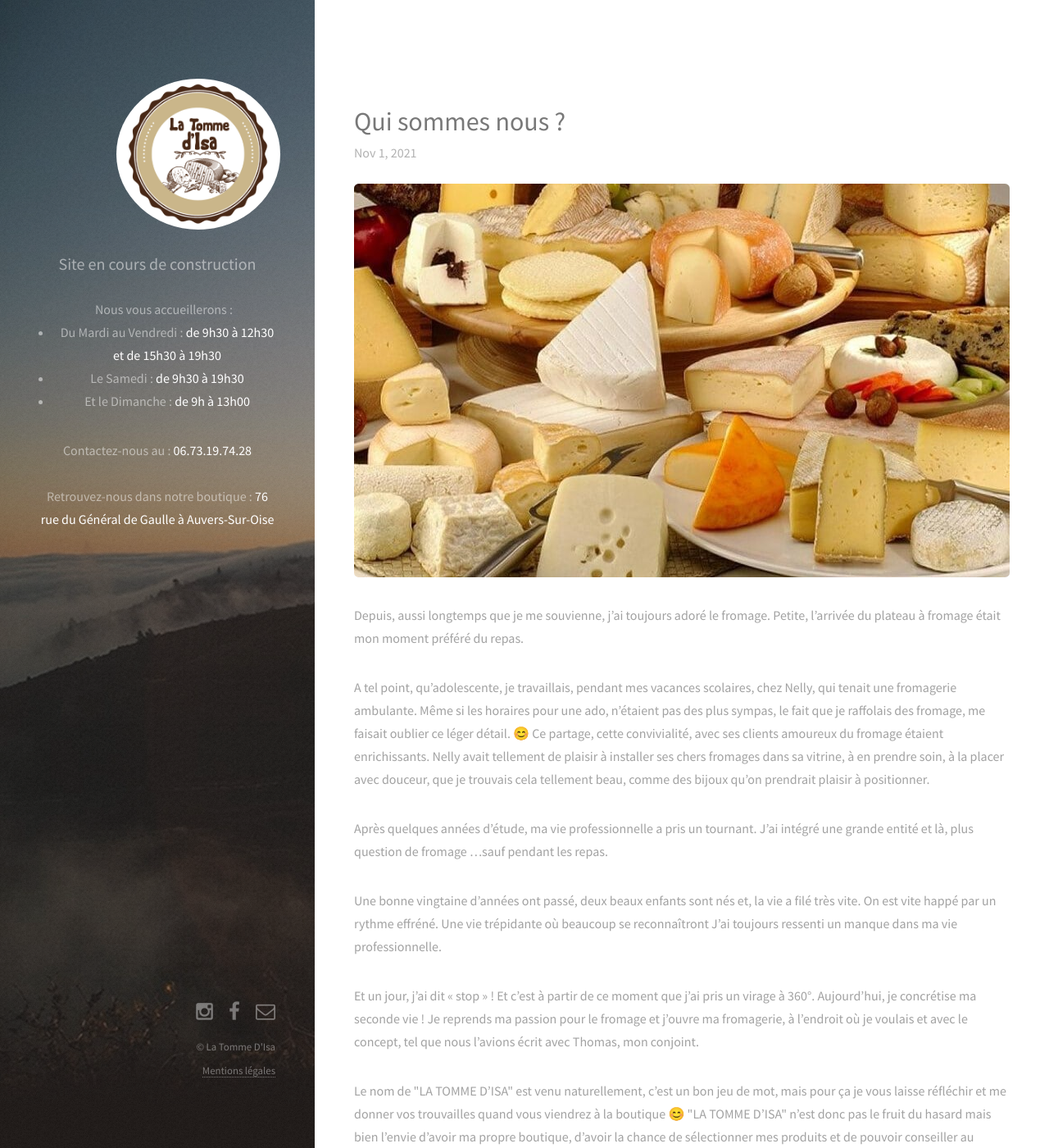
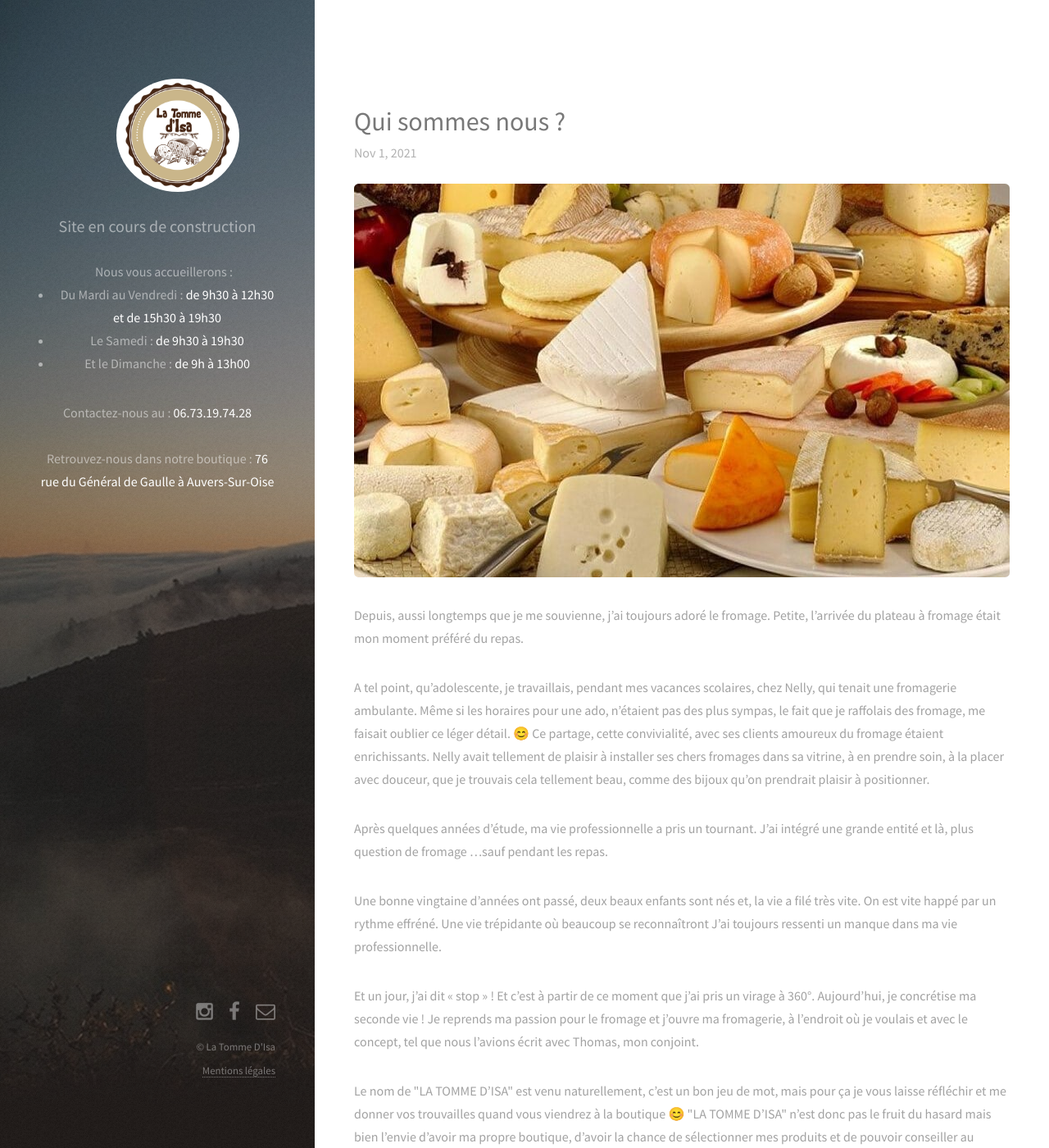
Before and after one commit to SachaCR/la-tomme-disa, a Jekyll site: the page built from index.html, in a window 1280 px wide and 1400 px high. Shown: the whole window at 82% size. Built offline with Jekyll 4.4.1, drawn with Linux system fonts in a browser that asks for light colours; nearby versions of some CDN libraries.

Commit message:
Smallest logo

```diff
--- a/css/main.css
+++ b/css/main.css
@@ -2081,7 +2081,7 @@
 
 			.image.logo img {
 				border-radius: 100%;
-				width: 200%;
+				width: 150%;
 			}
 
 /* List */
```
